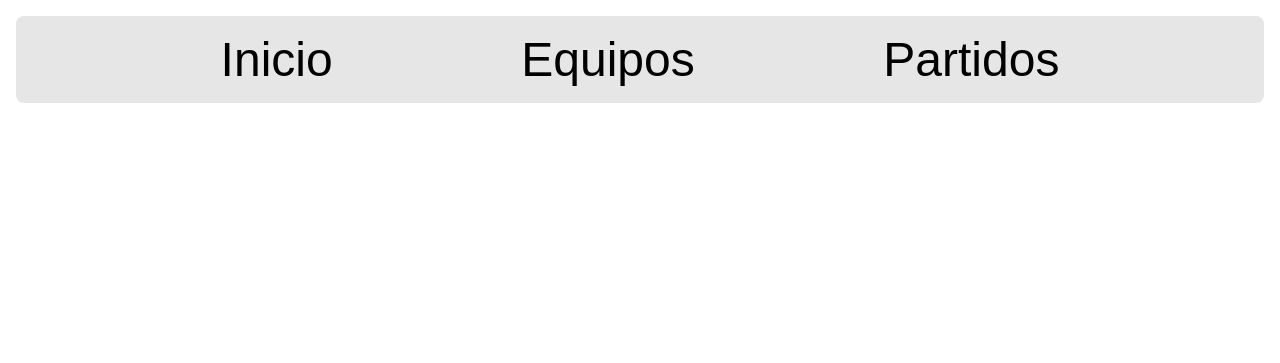
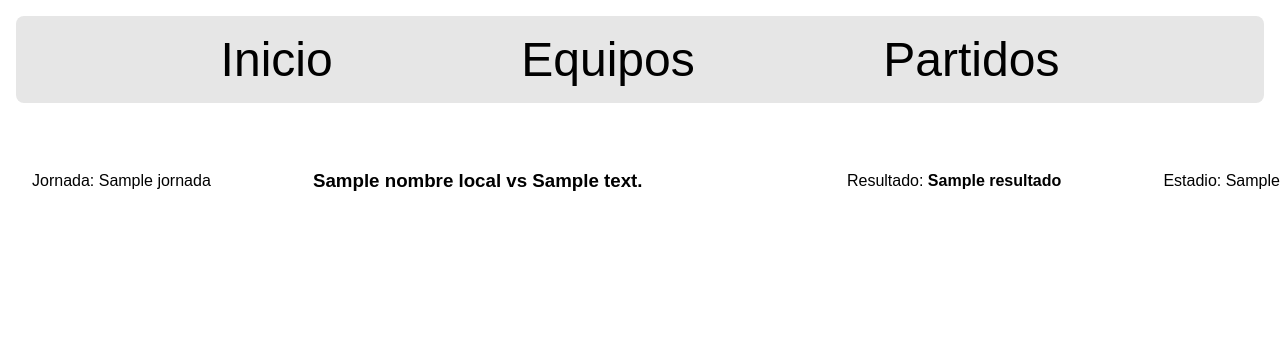
Before and after one commit to Alejandro-4v/Futbol4V, a PHP site: template templates/item_partido.php in a window 1280 px wide. Shown: the top 363 px of the page. Run offline with PHP 8.4, Linux system fonts and the light colour scheme; the template is opened without the code that fills it: most values are stand-ins (such as "Sample title", 1, 10 or a date in 2020); style sheets or scripts are compiled from the project's sources.

Commit message:
feat: Plantilla para equipos y partidos lista para funcionar con datos reales
Otros cambios:
 - Actualización de estilos en main.scss
 - Eliminado link a bulma.min.css en layout.php
 - Mejorado main.scss eliminando estilos inncesarios o incompatibles y añadiendo nuevos estilos para equipos y partidos

```diff
--- a/scss/main.scss
+++ b/scss/main.scss
@@ -21,13 +21,11 @@ main {
     margin: 0 1rem 1rem 1rem;
     border-radius: 0.5rem;
 
-    height: 100%;
-    width: calc(100% - 2rem);
+    flex-grow: 1;
 
     display: flex;
     justify-content: center;
     align-items: center;
-    flex-wrap: space-around;
 
     background-color: $base-color;
 }
@@ -55,3 +53,31 @@ main {
 
     @include no-style-large-text;
 }
+
+.item-card {
+    height: auto;
+    width: 100%;
+
+    display: flex;
+    flex-direction: row;
+    align-items: center;
+
+    border-radius: 3rem;
+    margin: 2rem;
+    background-color: white;
+
+    box-sizing: border-box;
+
+    & > :not(:first-child):not(:last-child) {
+        margin-left: auto;
+        margin-right: auto;
+    }
+
+    &:first-child {
+        padding-left: 2rem !important;
+    }
+
+    &:last-child {
+        padding-right: 2rem !important;
+    }
+}
--- a/templates/item_partido.php
+++ b/templates/item_partido.php
@@ -0,0 +1,21 @@
+<div class="item-card">
+    <p>
+        Jornada: <?= htmlspecialchars((string) $partido->getJornada()) ?>
+    </p>
+
+    <h3>
+        <?= htmlspecialchars($nombre_local) ?>
+        <span>vs</span>
+        <?= htmlspecialchars($nombre_visitante) ?>
+    </h3>
+
+    <p>
+        Resultado: <strong><?= htmlspecialchars($partido->getResultado()) ?></strong>
+    </p>
+
+    <p>
+        Estadio: <?= htmlspecialchars($partido->getEstadioPartido()) ?>
+    </p>
+</div>
+
+<!-- Empleo ?= en vez de php al ser equivalente a un php echo -->
--- a/templates/layout.php
+++ b/templates/layout.php
@@ -4,7 +4,7 @@
 <head>
     <meta charset="UTF-8">
     <title><?= $pageTitle ?? 'Futbol' ?></title>
-    <link rel="stylesheet" href="./assets/css/main.css">
+    <link rel="stylesheet" href="/futbol/assets/css/main.css">
 </head>
 
 <body>
```
Also changed, not shown: templates/item_equipo.php (+15 -0 lines).
